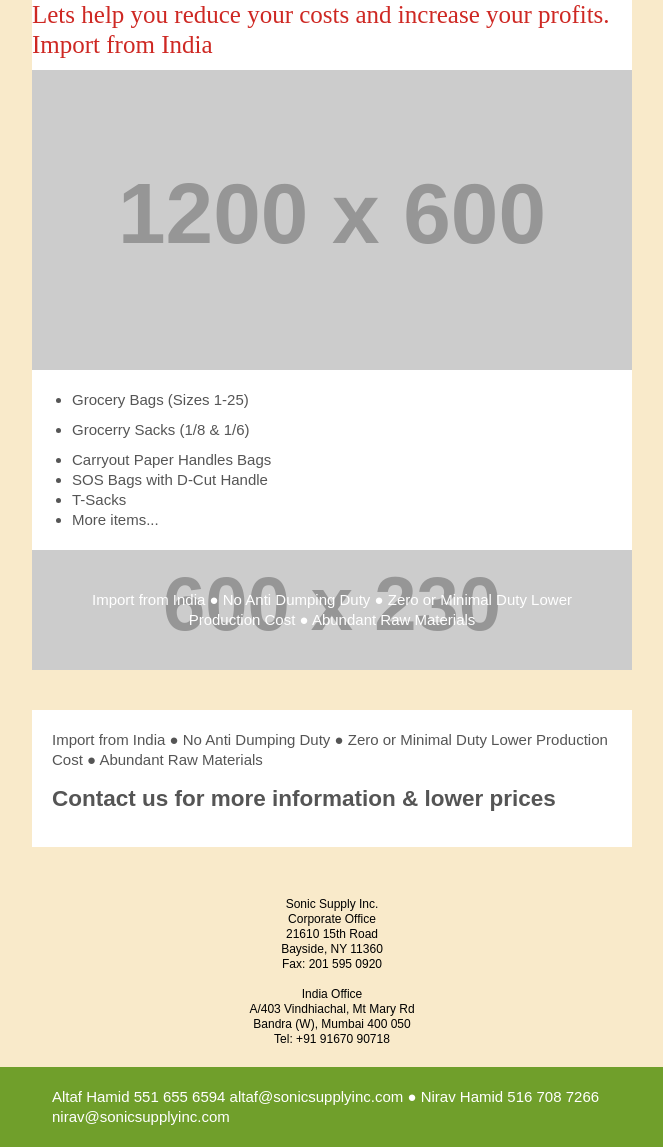
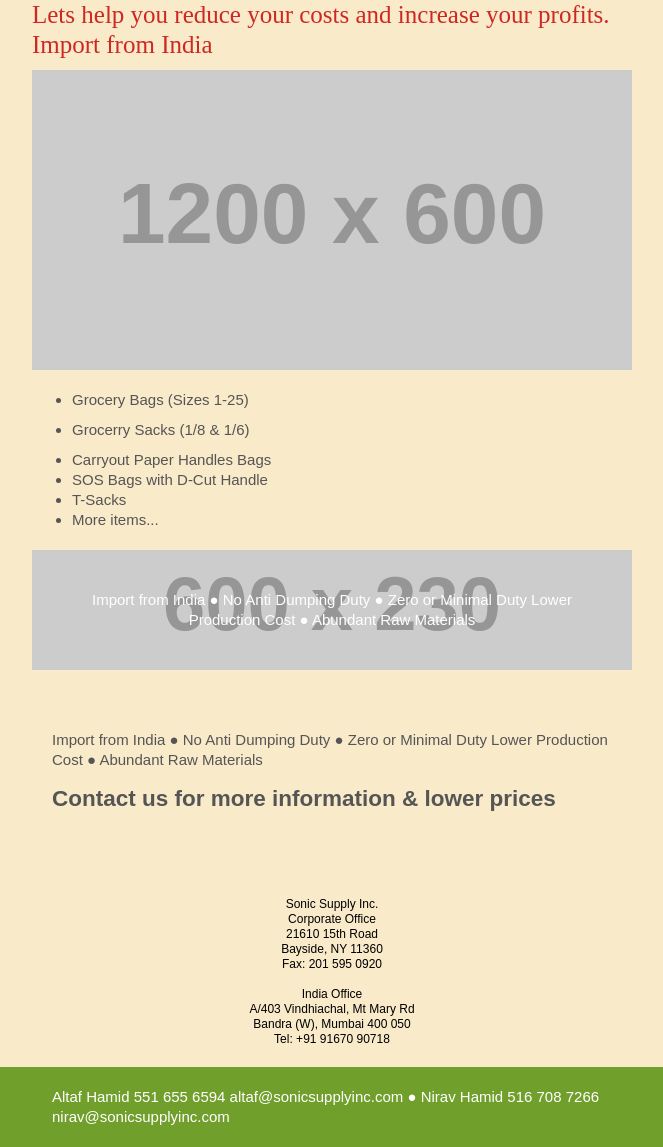
Before and after one commit to salus-sage/email-template, a plain HTML site: page index.html in a window 1280 px wide. Shown: the whole page, without its empty margins (308-971 px from the left). Drawn offline with Linux system fonts and the light colour scheme; placeholder pictures from the web are drawn by us.

Commit message:
update bg color in all containers

```diff
--- a/index.html
+++ b/index.html
@@ -250,7 +250,7 @@
 
             <!-- Hero Image, Flush : BEGIN -->
             <tr>
-                <td style="background-color: #ffffff;">
+                <td style="background-color: #F9EACA;">
                     <h1 style="margin: 0 0 10px; font-size: 25px; line-height: 30px; color: #ce2823; font-weight: normal;">Lets help you reduce your costs and increase your profits. Import from India</h1>
 
                     <img src="https://via.placeholder.com/1200x600" width="600" height="" alt="alt_text" border="0" style="width: 100%; max-width: 600px; height: auto; background: #dddddd; font-family: sans-serif; font-size: 15px; line-height: 15px; color: #555555; margin: auto; display: block;" class="g-img">
@@ -260,7 +260,7 @@
 
             <!-- 1 Column Text + Button : BEGIN -->
             <tr>
-                <td style="background-color: #ffffff;">
+                <td style="background-color: #F9EACA;">
                     <table role="presentation" cellspacing="0" cellpadding="0" border="0" width="100%">
                         <tr>
                             <td style="padding: 20px; font-family: sans-serif; font-size: 15px; line-height: 20px; color: #555555;">
@@ -321,7 +321,7 @@
 
 	        <!-- 1 Column Text : BEGIN -->
 	        <tr>
-	            <td style="background-color: #ffffff;">
+	            <td style="background-color: #F9EACA;">
 	                <table role="presentation" cellspacing="0" cellpadding="0" border="0" width="100%">
 	                    <tr>
 	                        <td style="padding: 20px; font-family: sans-serif; font-size: 15px; line-height: 20px; color: #555555;">
```
